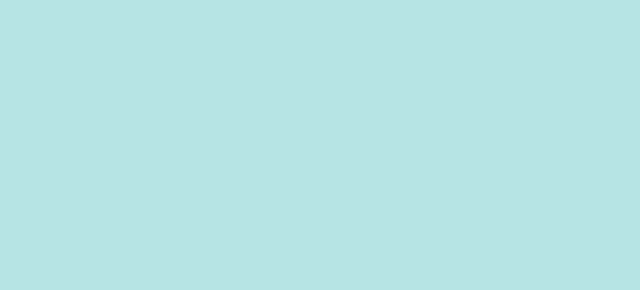
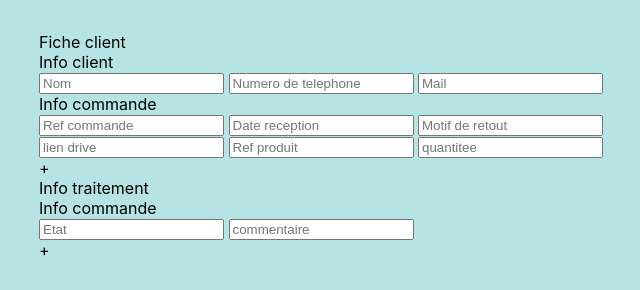
Before and after one commit to Dragsun/retout-client, an Electron app: page src/newClient.html in a window 800 px wide. Shown: the whole page, without its empty margins (57-697 px from the left). Drawn offline with Linux system fonts and the light colour scheme.

Commit message:
client page being modified

```diff
--- a/src/newClient.html
+++ b/src/newClient.html
@@ -8,9 +8,39 @@
 </head>
 
 <body>
-	<div class="newClient">
-
-
+	<div class="bulle client">
+		Fiche client
+		<div class="newClient">
+			<div>Info client</div>
+			<input type="text" name="nom" id="nom" placeholder="Nom">
+			<input type="text" name="num" id="num" placeholder="Numero de telephone">
+			<input type="text" name="mail" id="mail" placeholder="Mail">
+		</div>
+	</div>
+	<div class="bulle">
+		<div class="commande">
+			<div>Info commande</div>
+			<input type="text" name="ref" id="ref1" placeholder="Ref commande">
+			<input type="text" name="date" id="date1" placeholder="Date reception">
+			<input type="text" name="motif" id="motif1" placeholder="Motif de retout">
+			<input type="text" name="link" id="link1" placeholder="lien drive">
+			<input type="text" name="refProduit" id="refProduit1" placeholder="Ref produit">
+			<input type="text" name="qty" id="qty1" placeholder="quantitee">
+		</div>
+		<div class="addProduct">
+			+
+		</div>
+	</div>
+	<div class="bulle">
+		Info traitement
+		<div class="commande">
+			<div>Info commande</div>
+			<input type="text" name="ref" id="ref1" placeholder="Etat">
+			<input type="text" name="date" id="date1" placeholder="commentaire">
+		</div>
+		<div class="addProduct">
+			+
+		</div>
 	</div>
 </body>
 
```
